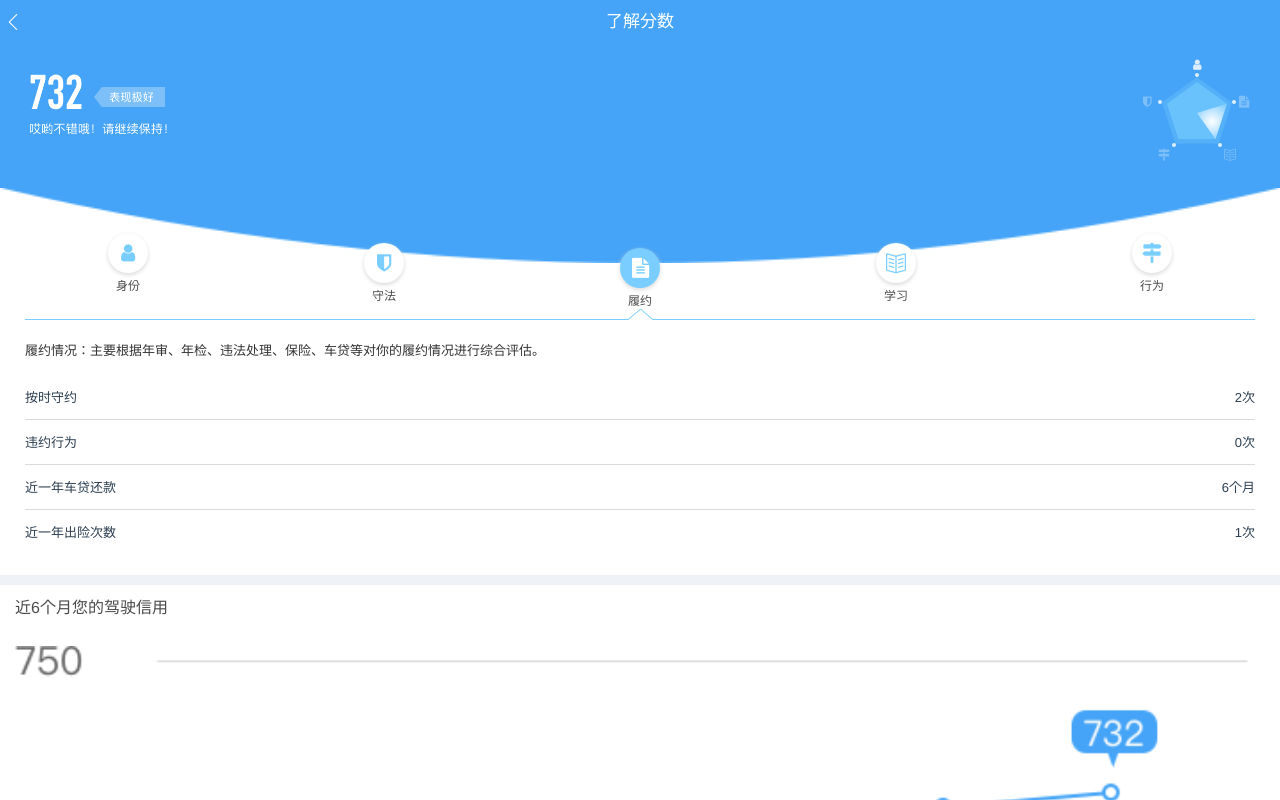
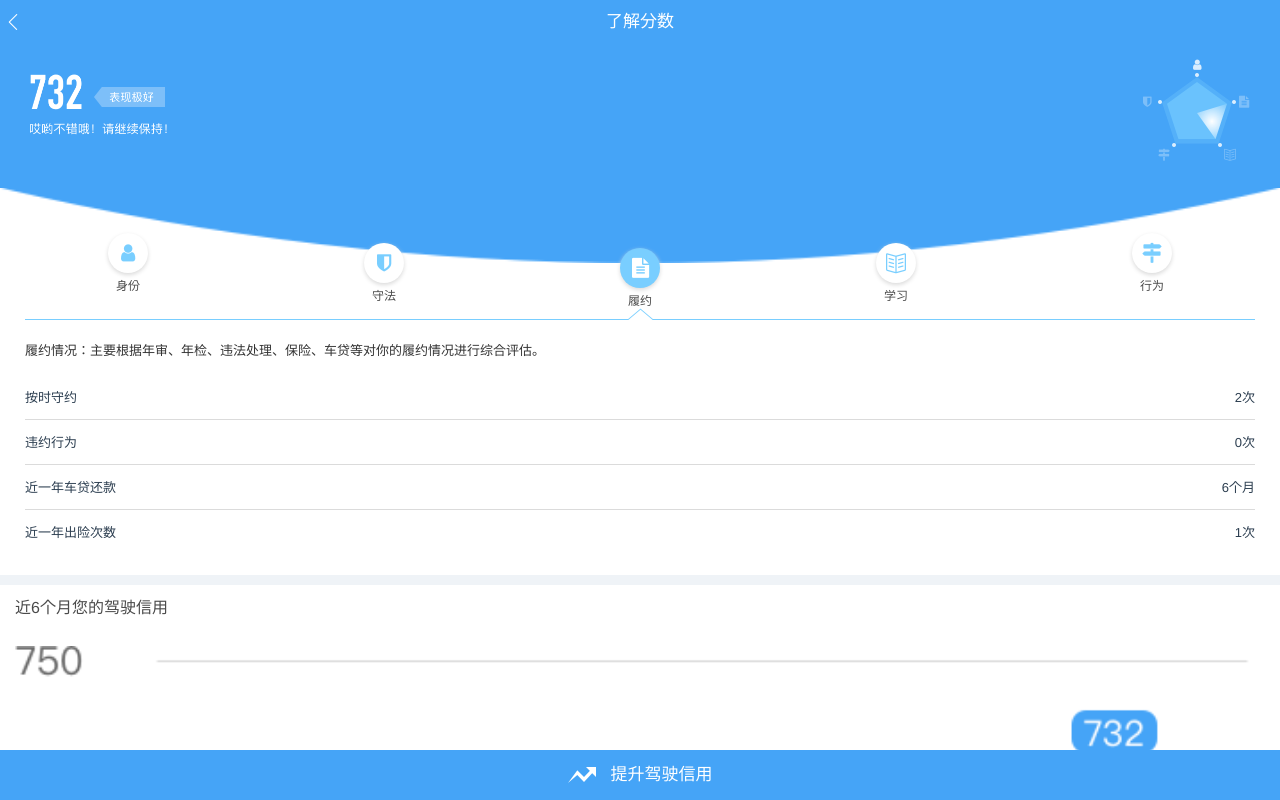
Before and after one commit to Flandre/vue-app-demo, a Vue app: page /#/creditKnow/appointment in a window 1280 px wide. Shown: the top 800 px of the page. Built offline with nearby package versions, Linux system fonts and the light colour scheme.

Commit message:
add up-score entry

```diff
--- a/src/pages/CreditDetail.vue
+++ b/src/pages/CreditDetail.vue
@@ -6,7 +6,7 @@
         <img src="../assets/pages/creditDetail/eval.png" class="eval">
         <div class="button-box">
           <span class="btn know" @click="tapKnow">了解分数</span>
-          <span class="btn up">提升分数</span>
+          <span class="btn up" @click="tapUpscore">提升分数</span>
         </div>
       </div>
       <img src="../assets/pages/creditDetail/bg-border.png" style="width: 100%; display: block;">
@@ -35,6 +35,9 @@
     methods: {
       tapKnow() {
         router.push('/creditKnow')
+      },
+      tapUpscore() {
+        router.push('/creditUp')
       }
     },
     components: {
--- a/src/pages/CreditKnow.vue
+++ b/src/pages/CreditKnow.vue
@@ -35,6 +35,9 @@
       <div class="chart-box">
         <img src="../assets/pages/creditKnow/chart.png">
       </div>
+    </div>
+    <div class="credit-up" @click="tapUpscore">
+      <span>提升驾驶信用</span>
     </div>
   </div>
 </template>
@@ -87,6 +90,9 @@
     methods: {
       tapClick(e){
         this.arrowLeft = `${e.target.offsetLeft - 18}px`
+      },
+      tapUpscore() {
+        this.$router.push('/creditUp')
       }
     },
     components: {
@@ -104,6 +110,7 @@
 <style lang="less" scoped>
   .credit-know {
     margin-top: 44px;
+    margin-bottom: 50px;
     .know-container {
       background: #fff;
       margin-bottom: 10px;
@@ -321,5 +328,21 @@
     .credit-type {
       padding: 15px 25px 20px
     }
+    .credit-up {
+      position: fixed;
+      bottom: 0;
+      width: 100%;
+      height: 50px;
+      background: #45A4F7;
+      text-align: center;
+      span {
+        line-height: 50px;
+        color: #fff;
+        font-size: 17px;
+        background: url("../assets/pages/creditKnow/upIcon.png") left center no-repeat;
+        background-size: 28px 16px;
+        padding-left: 43px
+      }
+    }
   }
 </style>
```
Also changed, not shown: src/assets/pages/creditKnow/upIcon.png (added).
